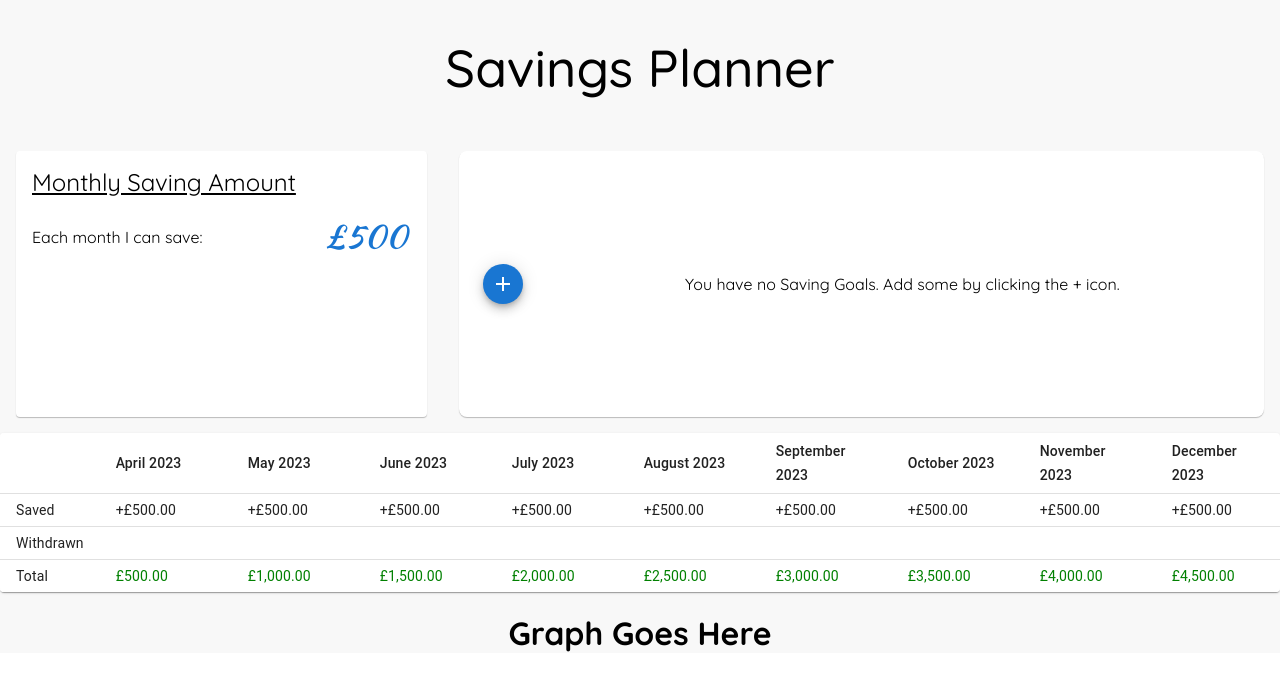
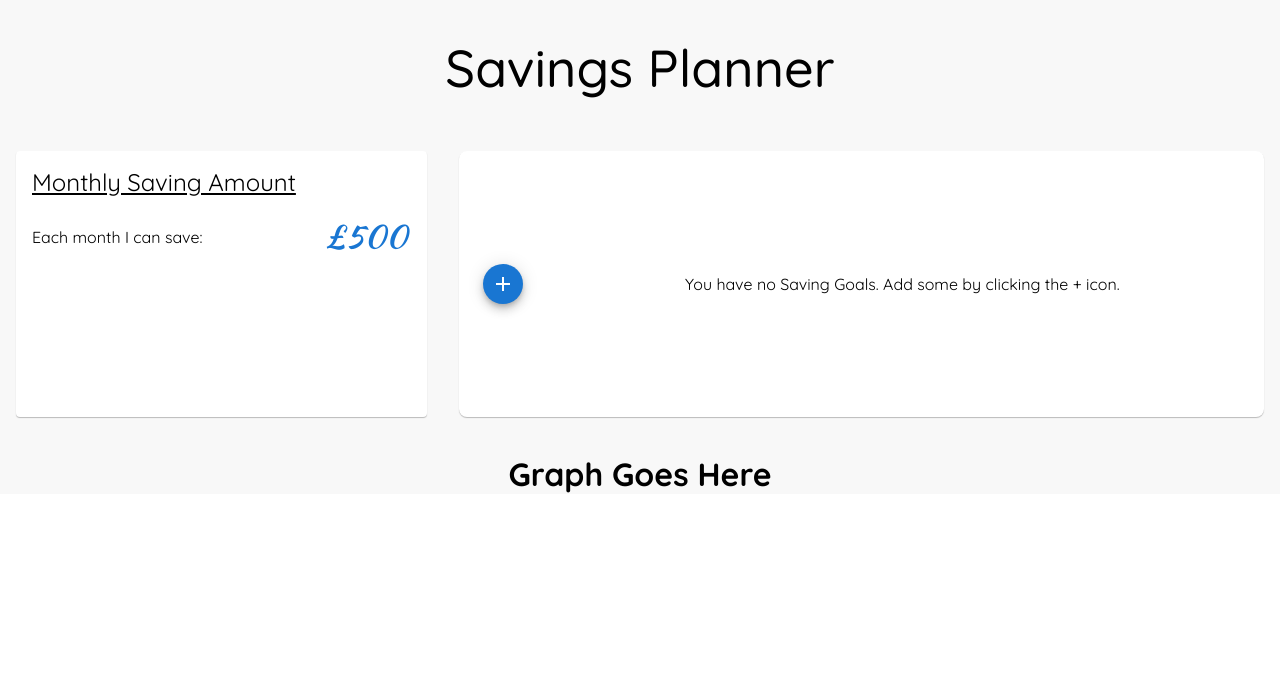
Before and after one commit to AKP-13/savings-planner, a React (Create React App) app: page / in a window 1280 px wide. Shown: the top 690 px of the page. Built offline with nearby package versions, Linux system fonts and the light colour scheme.

Commit message:
Update logic so that savingGoals are stored in the tableData array

```diff
--- a/src/App.js
+++ b/src/App.js
@@ -4,46 +4,48 @@ import GraphDisplay from './graph/GraphDisplay';
 import Header from './header/Header';
 import MonthlySavingAmount from './monthlySavingAmount/MonthlySavingAmount';
 import SavingGoals from './savingGoals/SavingGoals';
-import SavingsProjectionsTable from './savingsProjections/SavingsProjectionsTable';
+// import SavingsProjectionsTable from './savingsProjections/SavingsProjectionsTable';
 // Styles
 import './App.css';
 
 function App() {
   const [tableData, setTableData] = useState([
-    { month: 'April 2023', saved: 500, withdrawn: 0 },
-    { month: 'May 2023', saved: 500, withdrawn: 0 },
-    { month: 'June 2023', saved: 500, withdrawn: 0 },
-    { month: 'July 2023', saved: 500, withdrawn: 0 },
-    { month: 'August 2023', saved: 500, withdrawn: 0 },
-    { month: 'September 2023', saved: 500, withdrawn: 0 },
-    { month: 'October 2023', saved: 500, withdrawn: 0 },
-    { month: 'November 2023', saved: 500, withdrawn: 0 },
-    { month: 'December 2023', saved: 500, withdrawn: 0 },
-    { month: 'January 2024', saved: 500, withdrawn: 0 },
-    { month: 'February 2024', saved: 500, withdrawn: 0 },
-    { month: 'March 2024', saved: 500, withdrawn: 0 },
-    { month: 'April 2024', saved: 500, withdrawn: 0 },
-    { month: 'May 2024', saved: 500, withdrawn: 0 },
-    { month: 'June 2024', saved: 500, withdrawn: 0 },
-    { month: 'July 2024', saved: 500, withdrawn: 0 },
-    { month: 'August 2024', saved: 500, withdrawn: 0 },
-    { month: 'September 2024', saved: 500, withdrawn: 0 },
-    { month: 'October 2024', saved: 500, withdrawn: 0 },
-    { month: 'November 2024', saved: 500, withdrawn: 0 },
-    { month: 'December 2024', saved: 500, withdrawn: 0 },
-    { month: 'January 2025', saved: 500, withdrawn: 0 },
-    { month: 'February 2025', saved: 500, withdrawn: 0 },
-    { month: 'March 2025', saved: 500, withdrawn: 0 },
-    { month: 'April 2025', saved: 500, withdrawn: 0 },
-    { month: 'May 2025', saved: 500, withdrawn: 0 },
-    { month: 'June 2025', saved: 500, withdrawn: 0 },
-    { month: 'July 2025', saved: 500, withdrawn: 0 },
-    { month: 'August 2025', saved: 500, withdrawn: 0 },
-    { month: 'September 2025', saved: 500, withdrawn: 0 },
-    { month: 'October 2025', saved: 500, withdrawn: 0 },
-    { month: 'November 2025', saved: 500, withdrawn: 0 },
-    { month: 'December 2025', saved: 500, withdrawn: 0 }
+    { month: 'April 2023', saved: 500, savingGoals: [] },
+    { month: 'May 2023', saved: 500, savingGoals: [] },
+    { month: 'June 2023', saved: 500, savingGoals: [] },
+    { month: 'July 2023', saved: 500, savingGoals: [] },
+    { month: 'August 2023', saved: 500, savingGoals: [] },
+    { month: 'September 2023', saved: 500, savingGoals: [] },
+    { month: 'October 2023', saved: 500, savingGoals: [] },
+    { month: 'November 2023', saved: 500, savingGoals: [] },
+    { month: 'December 2023', saved: 500, savingGoals: [] },
+    { month: 'January 2024', saved: 500, savingGoals: [] },
+    { month: 'February 2024', saved: 500, savingGoals: [] },
+    { month: 'March 2024', saved: 500, savingGoals: [] },
+    { month: 'April 2024', saved: 500, savingGoals: [] },
+    { month: 'May 2024', saved: 500, savingGoals: [] },
+    { month: 'June 2024', saved: 500, savingGoals: [] },
+    { month: 'July 2024', saved: 500, savingGoals: [] },
+    { month: 'August 2024', saved: 500, savingGoals: [] },
+    { month: 'September 2024', saved: 500, savingGoals: [] },
+    { month: 'October 2024', saved: 500, savingGoals: [] },
+    { month: 'November 2024', saved: 500, savingGoals: [] },
+    { month: 'December 2024', saved: 500, savingGoals: [] },
+    { month: 'January 2025', saved: 500, savingGoals: [] },
+    { month: 'February 2025', saved: 500, savingGoals: [] },
+    { month: 'March 2025', saved: 500, savingGoals: [] },
+    { month: 'April 2025', saved: 500, savingGoals: [] },
+    { month: 'May 2025', saved: 500, savingGoals: [] },
+    { month: 'June 2025', saved: 500, savingGoals: [] },
+    { month: 'July 2025', saved: 500, savingGoals: [] },
+    { month: 'August 2025', saved: 500, savingGoals: [] },
+    { month: 'September 2025', saved: 500, savingGoals: [] },
+    { month: 'October 2025', saved: 500, savingGoals: [] },
+    { month: 'November 2025', saved: 500, savingGoals: [] },
+    { month: 'December 2025', saved: 500, savingGoals: [] }
   ]);
+
+  console.log('tableData', tableData);
 
   return (
     <div className="App">
@@ -55,7 +57,7 @@ function App() {
         <SavingGoals tableData={tableData} setTableData={setTableData} />
       </div>
 
-      <SavingsProjectionsTable tableData={tableData} />
+      {/* <SavingsProjectionsTable tableData={tableData} /> */}
 
       <GraphDisplay />
     </div>
--- a/src/savingGoals/AddNewSavingItem.js
+++ b/src/savingGoals/AddNewSavingItem.js
@@ -17,11 +17,11 @@ import AddIcon from '@mui/icons-material/Add';
 import CloseIcon from '@mui/icons-material/Close';
 import CheckIcon from '@mui/icons-material/Check';
 import { MONTHS, YEARS } from '../utils/constants';
-import { updateWithdrawnAmount } from './helpers';
+import { updateSavingItems } from './helpers';
 
 const initialInputs = { monthNeeded: '', yearNeeded: '', itemToSaveFor: '', itemAmount: '' };
 
-const AddNewSavingItem = ({ setSavingItems, setTableData, tableData }) => {
+const AddNewSavingItem = ({ setTableData, tableData }) => {
   const [formInputs, setFormInputs] = useState(initialInputs);
   const [isAddingNewItem, setIsAddingNewItem] = useState(false);
 
@@ -38,13 +38,13 @@ const AddNewSavingItem = ({ setSavingItems, setTableData, tableData }) => {
 
   const handleSaveNewItem = (event) => {
     event.preventDefault();
-    setSavingItems((values) => [...values, { ...formInputs }]);
     setFormInputs(initialInputs);
 
-    const { itemAmount, monthNeeded, yearNeeded } = formInputs;
+    const { itemAmount, itemToSaveFor, monthNeeded, yearNeeded } = formInputs;
 
-    const updatedTableData = updateWithdrawnAmount({
+    const updatedTableData = updateSavingItems({
       itemAmount,
+      itemToSaveFor,
       method: 'add',
       monthNeeded,
       tableData,
--- a/src/savingGoals/SavingGoals.js
+++ b/src/savingGoals/SavingGoals.js
@@ -1,10 +1,7 @@
 /* eslint-disable react/prop-types */
-import { useState } from 'react';
 import { AddNewSavingItem, SavingItems } from './index';
 
 const SavingGoals = ({ tableData, setTableData }) => {
-  const [savingItems, setSavingItems] = useState([]);
-
   return (
     <div
       style={{
@@ -18,18 +15,9 @@ const SavingGoals = ({ tableData, setTableData }) => {
         padding: '0.5rem',
         width: '66%'
       }}>
-      <AddNewSavingItem
-        setSavingItems={setSavingItems}
-        tableData={tableData}
-        setTableData={setTableData}
-      />
+      <AddNewSavingItem tableData={tableData} setTableData={setTableData} />
 
-      <SavingItems
-        tableData={tableData}
-        setTableData={setTableData}
-        savingItems={savingItems}
-        setSavingItems={setSavingItems}
-      />
+      <SavingItems tableData={tableData} setTableData={setTableData} />
     </div>
   );
 };
--- a/src/savingGoals/SavingItems.js
+++ b/src/savingGoals/SavingItems.js
@@ -3,33 +3,24 @@ import React, { useMemo } from 'react';
 import { Box, Card, CardActions, CardContent, Typography } from '@mui/material';
 import IconButton from '@mui/material/IconButton';
 import DeleteIcon from '@mui/icons-material/Delete';
-import { removeSavingItem, returnSortedSavingItems, updateWithdrawnAmount } from './helpers';
+import { returnSortedSavingItems, updateSavingItems } from './helpers';
 import { formattedCurrency } from '../utils/helpers';
 
-const SavingItems = ({ savingItems, tableData, setTableData, setSavingItems }) => {
+const SavingItems = ({ tableData, setTableData }) => {
   const deleteItem = ({ itemToSaveFor, itemAmount, monthNeeded, yearNeeded }) => {
-    const updatedTableData = updateWithdrawnAmount({
+    const updatedTableData = updateSavingItems({
       itemAmount,
-      method: 'subtract',
+      itemToSaveFor,
+      method: 'delete',
       monthNeeded,
       tableData,
       yearNeeded
     });
 
     setTableData(updatedTableData);
-
-    const updatedSavingsItems = removeSavingItem({
-      itemAmount,
-      itemToSaveFor,
-      monthNeeded,
-      savingItems,
-      yearNeeded
-    });
-
-    setSavingItems(updatedSavingsItems);
   };
 
-  const sortedSavingItems = useMemo(() => returnSortedSavingItems(savingItems), [savingItems]);
+  const sortedSavingItems = useMemo(() => returnSortedSavingItems(tableData), [tableData]);
 
   return (
     <div style={{ display: 'flex', overflow: 'auto', width: '100%' }}>
--- a/src/savingGoals/helpers.js
+++ b/src/savingGoals/helpers.js
@@ -1,19 +1,25 @@
-import { MONTHS } from '../utils/constants';
+/**
+ * Update the `savingGoals` array for a particaular month
+ */
+const updateSavingItems = ({
+  itemAmount,
+  itemToSaveFor,
+  method,
+  monthNeeded,
+  tableData,
+  yearNeeded
+}) => {
+  return tableData.map((monthObj) => {
+    // The month we want to update the savingGoals for
+    if (monthObj.month === `${monthNeeded} ${yearNeeded}`) {
+      const updatedSavingGoals =
+        method === 'add'
+          ? [...monthObj.savingGoals, { itemToSaveFor, itemAmount: Number(itemAmount) }]
+          : monthObj.savingGoals.filter(
+              (goal) => goal.itemAmount !== itemAmount && goal.itemToSaveFor !== itemToSaveFor
+            );
 
-/**
- * Update the `withdrawn` amount in the `tableData` for the month that the saving goal was needed in.
- * e.g. if we are deleting a goal of value `X` in month `Y`. Remove `X` from month `Y`'s `withdrawn` figure.
- */
-const updateWithdrawnAmount = ({ itemAmount, method, monthNeeded, tableData, yearNeeded }) => {
-  return tableData.map((monthObj) => {
-    if (monthObj.month === `${monthNeeded} ${yearNeeded}`) {
-      return {
-        ...monthObj,
-        withdrawn:
-          method === 'subtract'
-            ? monthObj.withdrawn - Number(itemAmount)
-            : monthObj.withdrawn + Number(itemAmount)
-      };
+      return { ...monthObj, savingGoals: updatedSavingGoals };
     } else {
       return { ...monthObj };
     }
@@ -21,35 +27,23 @@ const updateWithdrawnAmount = ({ itemAmount, method, monthNeeded, tableData, yea
 };
 
 /**
- * Filter out the deleted item from the list of `savingItems`
+ * Returns an array of the saving items
  */
-const removeSavingItem = ({ itemAmount, itemToSaveFor, monthNeeded, savingItems, yearNeeded }) => {
-  return savingItems.filter(
-    (item) =>
-      item.itemAmount !== itemAmount ||
-      item.itemToSaveFor !== itemToSaveFor ||
-      item.monthNeeded !== monthNeeded ||
-      item.yearNeeded !== yearNeeded
-  );
+const returnSortedSavingItems = (tableData) => {
+  const savingGoals = [];
+
+  tableData.forEach((monthObj) => {
+    monthObj.savingGoals.forEach((goal) => {
+      savingGoals.push({
+        itemToSave: goal.itemToSaveFor,
+        itemAmount: goal.itemAmount,
+        monthNeeded: monthObj.month.split(' ')[0],
+        yearNeeded: monthObj.month.split(' ')[1]
+      });
+    });
+  });
+
+  return savingGoals;
 };
 
-const sortByDate = (a, b) => {
-  if (a.yearNeeded !== b.yearNeeded) {
-    return a.yearNeeded - b.yearNeeded;
-  } else {
-    return MONTHS.indexOf(a.monthNeeded) - MONTHS.indexOf(b.monthNeeded);
-  }
-};
-
-/**
- * Sorts the saving goals by ascending date
- */
-const returnSortedSavingItems = (savingItems) => {
-  if (savingItems.length === 0) {
-    return [];
-  } else {
-    return savingItems.sort(sortByDate);
-  }
-};
-
-export { updateWithdrawnAmount, removeSavingItem, returnSortedSavingItems };
+export { updateSavingItems, returnSortedSavingItems };
```
